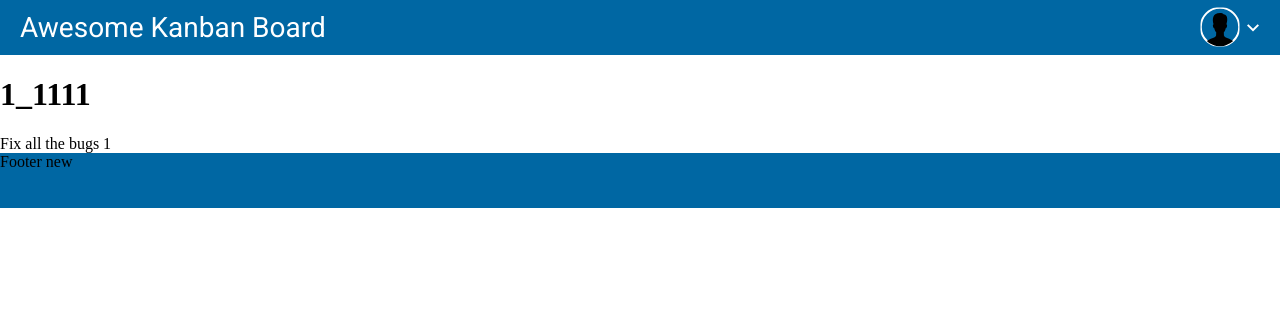
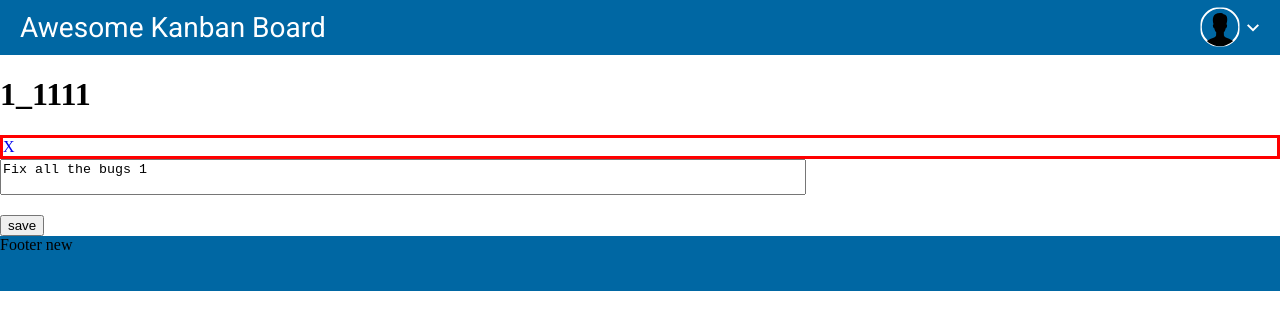
Before and after one commit to AlekseiGreen/kanban-app, a React (Create React App) app: page /task/1 in a window 1280 px wide. Shown: the top 330 px of the page. Built offline with nearby package versions, Linux system fonts and the light colour scheme.

Commit message:
Add textarea

```diff
--- a/src/TaskDetail.jsx
+++ /dev/null
@@ -1,30 +0,0 @@
-import { useParams } from 'react-router-dom';
-
-
-function TaskDetail(props){
-    const { id } = useParams();
-
-    function findTask(in_arr, in_id){
-      let copyMain = Object.assign([], in_arr);
-      for(let i=0; i < in_arr.length; i++){
-        let copyMainIssues = Object.assign([], copyMain[i].issues);
-        const copyId = copyMainIssues.find((element)=> element.id===in_id);
-        //
-        if(copyId!==undefined){
-          return([copyId.label, copyId.description,]);
-        }
-      }
-    }
-
-    let [div_1, div_2] = findTask(props.dataMock, id);
-
-    return (
-      <>
-        <h1>{div_1}</h1>
-        <div>{div_2}</div>
-      </>
-
-    )
-}
-
-export default TaskDetail;
--- /dev/null
+++ b/src/components/TaskDetail.css
@@ -0,0 +1,16 @@
+.taskdetail-link{
+    text-decoration: none;
+}
+
+.taskdetail-close{
+    border: solid red 3px;
+}
+
+.taskdetail-textarea{
+    resize: none;
+    width: 800px;
+}
+
+.taskdetail-button{
+
+}
--- /dev/null
+++ b/src/components/TaskDetail.jsx
@@ -0,0 +1,48 @@
+import {useState} from "react";
+import { useParams, Link } from 'react-router-dom';
+import "./TaskDetail.css";
+
+
+function TaskDetail(props){
+  const [valueTD, setValueTD] = useState('');
+
+  const { id } = useParams();
+
+  function findTask(in_arr, in_id){
+    let copyMain = Object.assign([], in_arr);
+    for(let i=0; i < in_arr.length; i++){
+      let copyMainIssues = Object.assign([], copyMain[i].issues);
+      const copyId = copyMainIssues.find((element)=> element.id===in_id);
+      //
+      if(copyId!==undefined){
+        return([copyId.label, copyId.description,]);
+      }
+    }
+  }
+
+  let [div_1, descript] = findTask(props.dataMock, id);
+
+  function saveLocal(){
+
+  }
+
+  return (
+    <>
+      <h1>{div_1}</h1>
+      <Link to={`/`} className="taskdetail-link">
+        <div className="taskdetail-close">X</div>
+      </Link>
+
+      <textarea
+        className='taskdetail-textarea'
+        name="postContent"
+        onChange={event => setValueTD(event.target.value)}
+      >{descript}</textarea>
+      <p>{valueTD}</p>
+      <button className='taskdetail-button' onChange={console.log("V=", 1)}>save</button>
+    </>
+
+  )
+}
+
+export default TaskDetail;
```
Also changed, not shown: src/App.jsx (+3 -4 lines), src/components/Task.jsx (deleted), 1 other file (tests, documents, lock files or other folders).
